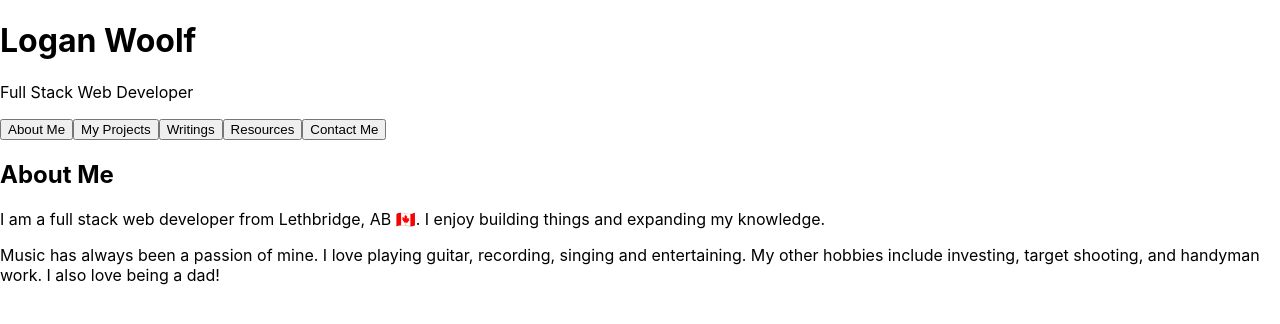
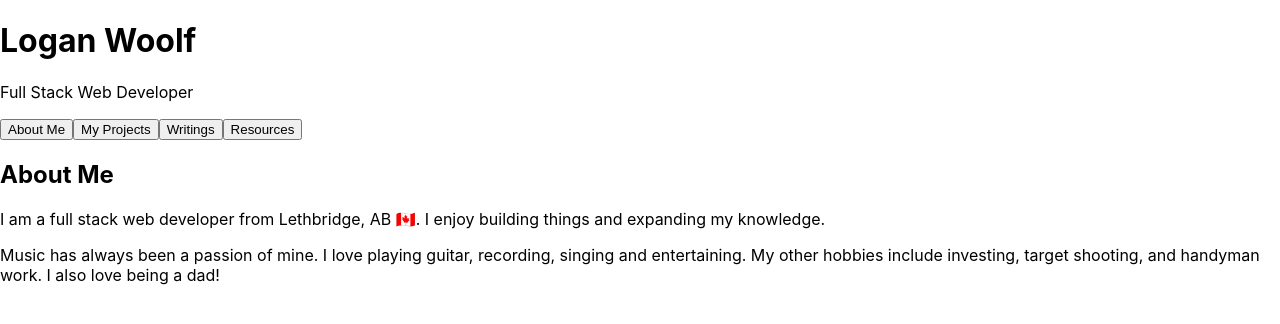
Before and after one commit to loganwoolf/loganwoolf.github.io, a React (Create React App) app: page / in a window 1280 px wide. Shown: the top 324 px of the page. Built offline with nearby package versions, Linux system fonts and the light colour scheme.

Commit message:
Remove contact page references, add other pages

```diff
--- a/src/App.jsx
+++ b/src/App.jsx
@@ -2,6 +2,8 @@ import Header from "./components/Header";
 import Navigation from "./components/Navigation";
 import About from "./components/About";
 import ProjectList from "./components/ProjectList";
+import Writing from "./components/Writing";
+import Resources from "./components/Resources";
 
 import useView from "./hooks/useView";
 
@@ -16,9 +18,8 @@ function App() {
       <Navigation transition={transition} />
       {view === "ABOUT" && <About />}
       {view === "PROJECTS" && <ProjectList />}
-      {view === "WRITING" && <About />}
-      {view === "RESOURCES" && <ProjectList />}
-      {view === "CONTACT" && <About />}
+      {view === "WRITING" && <Writing />}
+      {view === "RESOURCES" && <Resources />}
     </>
   );
 }
--- a/src/components/Navigation.jsx
+++ b/src/components/Navigation.jsx
@@ -7,7 +7,6 @@ const Navigation = (props) => {
       <button onClick={() => transition('PROJECTS')}>My Projects</button>
       <button onClick={() => transition('WRITING')}>Writings</button>
       <button onClick={() => transition('RESOURCES')}>Resources</button>
-      <button onClick={() => transition('CONTACT')}>Contact Me</button>
     </nav>
   );
 };
```
